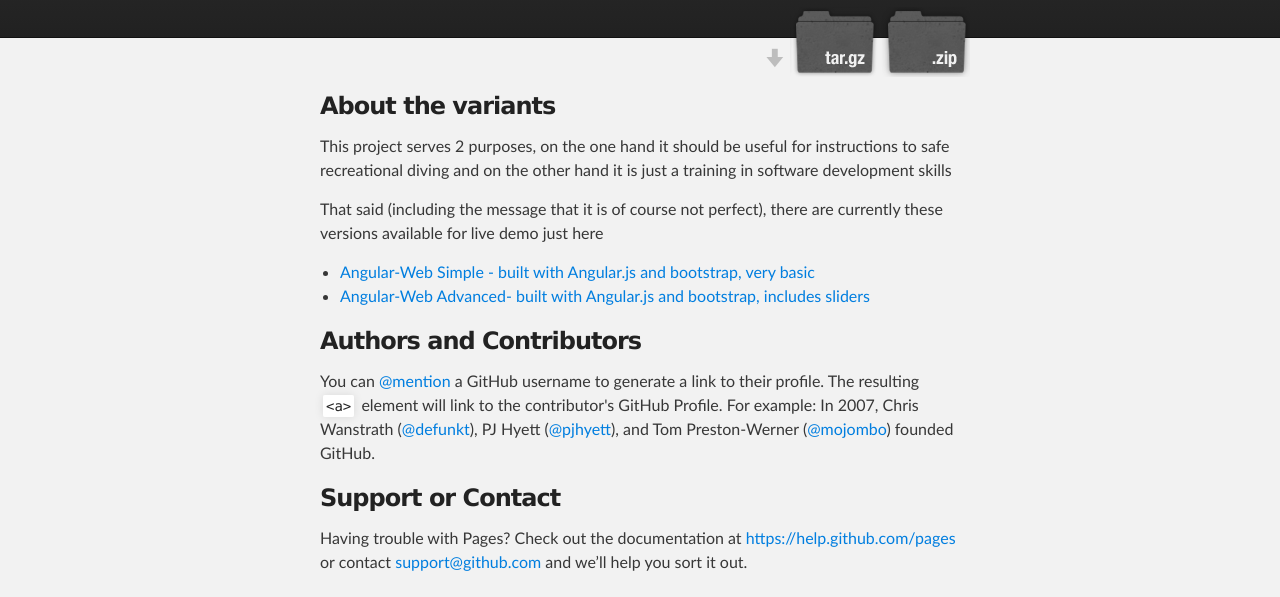
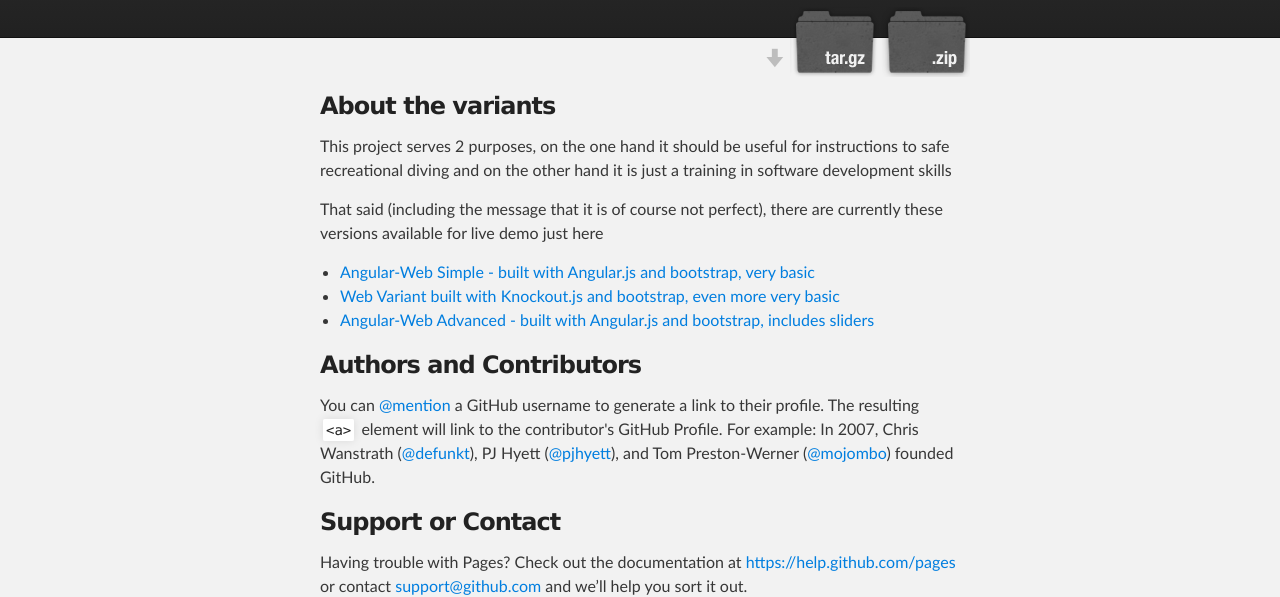
Before and after one commit to mkraemerx/breathcan, a plain HTML site: page index.html in a window 1280 px wide. Shown: the part 208-805 px from the top of the page. Drawn offline with Linux system fonts and the light colour scheme.

Commit message:
updated index with new links

```diff
--- a/index.html
+++ b/index.html
@@ -37,7 +37,8 @@
 <p>That said (including the message that it is of course not perfect), there are currently these versions available for live demo just here</p>
 <ul>
   <li><a href="angular-web-simple/app/">Angular-Web Simple - built with Angular.js and bootstrap, very basic</a></li>
-  <li><a href="angular-web/app/">Angular-Web Advanced- built with Angular.js and bootstrap, includes sliders</a></li>
+  <li><a href="knockout-web/app/">Web Variant built with Knockout.js and bootstrap, even more very basic</a></li>
+  <li><a href="angular-web/app/">Angular-Web Advanced - built with Angular.js and bootstrap, includes sliders</a></li>
 </ul>
 
 <h3>
```
